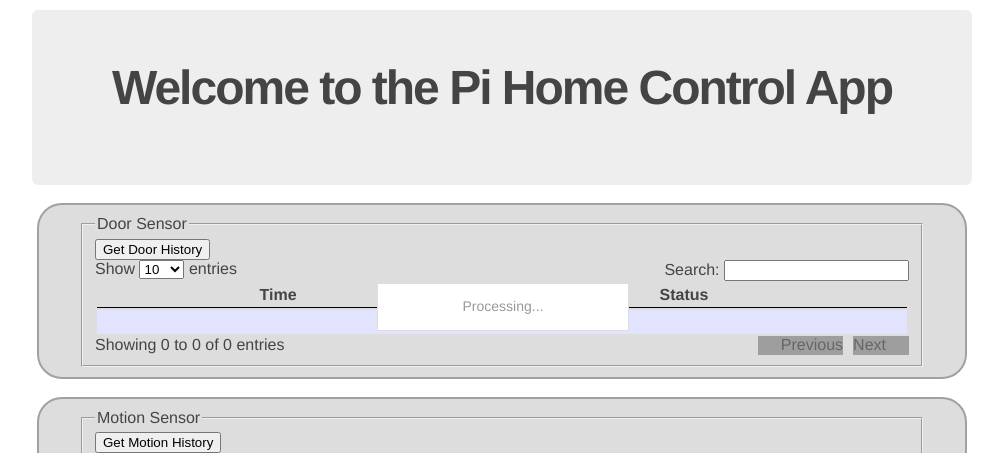
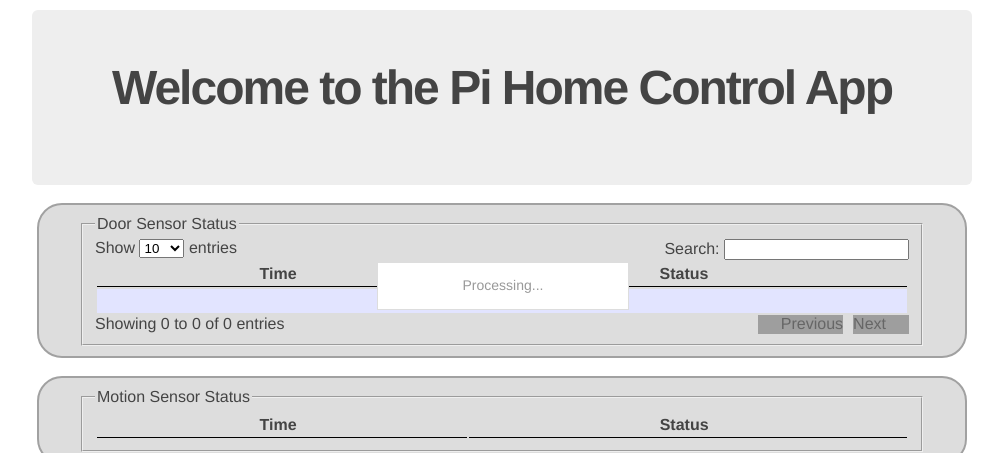
Before and after one commit to marbaugh/WebHomeControl, a Flask app: page / in a window 1280 px wide. Shown: the part 35-488 px from the top of the page, without its empty margins (138-1141 px from the left). Run offline with Flask 2, Linux system fonts and the light colour scheme; data that the repository does not hold is empty; grey boxes are pictures that could not be loaded.

Commit message:
Removed the buttons for status updates

```diff
--- a/templates/home.html
+++ b/templates/home.html
@@ -7,8 +7,7 @@
 
   <div class="statusBox">
     <fieldset>
-      <legend>Door Sensor</legend>
-      <input type="button" id="doorHistory" value="Get Door History" />
+      <legend>Door Sensor Status</legend>
       <table id="doorSensor" class="display">
         <thead>
           <tr>
@@ -25,8 +24,7 @@
 
   <div class="statusBox">
     <fieldset>
-      <legend>Motion Sensor</legend>
-      <input type="button" id="motionHistory" value="Get Motion History" />
+      <legend>Motion Sensor Status</legend>
       <table id="doorSensor" class="display">
         <thead>
           <tr>
```
